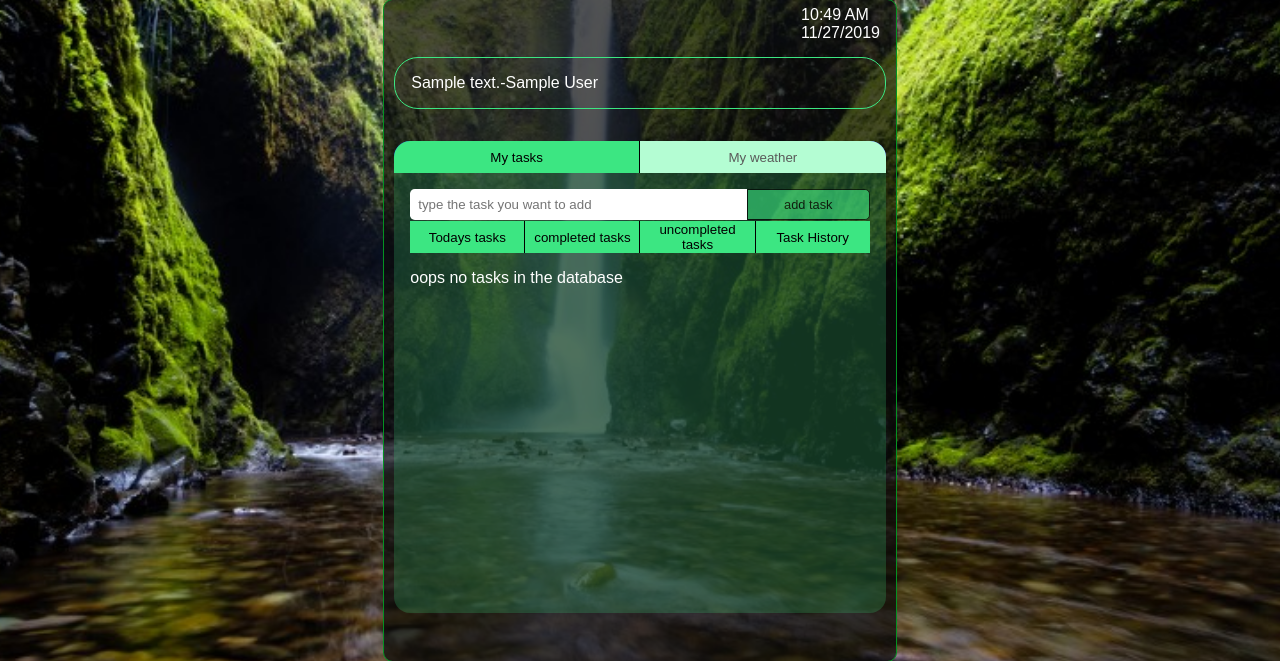
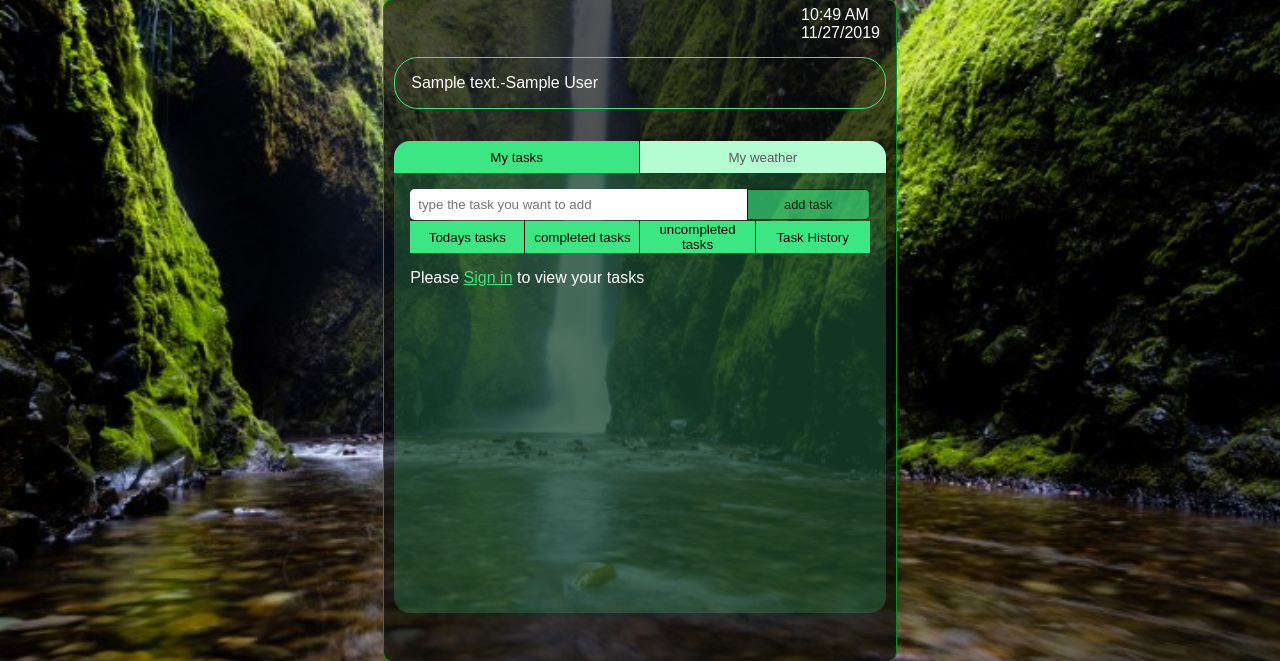
Before and after one commit to Bernard-Namanagala/myplannerapp, a Django app: page / in a window 1280 px wide. Shown: the part 75-736 px from the top of the page. Run offline with Django 3.2, Linux system fonts and the light colour scheme; tables that the repository leaves empty hold one stand-in row (values such as "Sample post"); some libraries are stand-ins or nearby versions.

Commit message:
"added what to display when user is loged in"

```diff
--- a/myplanner/templates/myplanner/index.html
+++ b/myplanner/templates/myplanner/index.html
@@ -101,7 +101,12 @@
                     </div>
                   </div>
                   {% endfor %} {% else %}
+                  {% if logged_in %}
                   <p>oops no tasks in the database</p>
+                  {% else %}
+                  <p>Please <a style="color:rgb(60, 230, 130);" href="{% url 'myplanner:auth' %}">Sign in</a> to view your tasks</p>
+                  {% endif %}
+
                   {% endif %}
                 </div>
                 <!-- end of all tasks -->
@@ -147,7 +152,11 @@
                   </div>
                 </div>
                 {% endfor %} {% else %}
-                <p>no completed tasks</p>
+                {% if logged_in %}
+                  <p>No completed tasks</p>
+                  {% else %}
+                  <p>Please <a style="color:rgb(60, 230, 130);" href="{% url 'myplanner:auth' %}">Sign in</a> to view your tasks</p>
+                  {% endif %}
                 {% endif %}
               </div>
 
@@ -178,7 +187,11 @@
                   </div>
                 </div>
                 {% endfor %} {% else %}
-                <p>no uncompleted task!</p>
+                {% if logged_in %}
+                  <p>No uncompleted tasks</p>
+                  {% else %}
+                  <p>Please <a style="color:rgb(60, 230, 130);" href="{% url 'myplanner:auth' %}">Sign in</a> to view your tasks</p>
+                  {% endif %}
                 {% endif %}
               </div>
 
@@ -213,7 +226,11 @@
                   </div>
                 </div>
                 {% endfor %} {% else %}
-                <p>oops no tasks in database</p>
+                {% if logged_in %}
+                  <p>oops no tasks in the database</p>
+                  {% else %}
+                  <p>Please <a style="color:rgb(60, 230, 130);" href="{% url 'myplanner:auth' %}">Sign in</a> to view your tasks</p>
+                  {% endif %}
                 {% endif %}
               </div>
               <!-- end of task history -->
```
